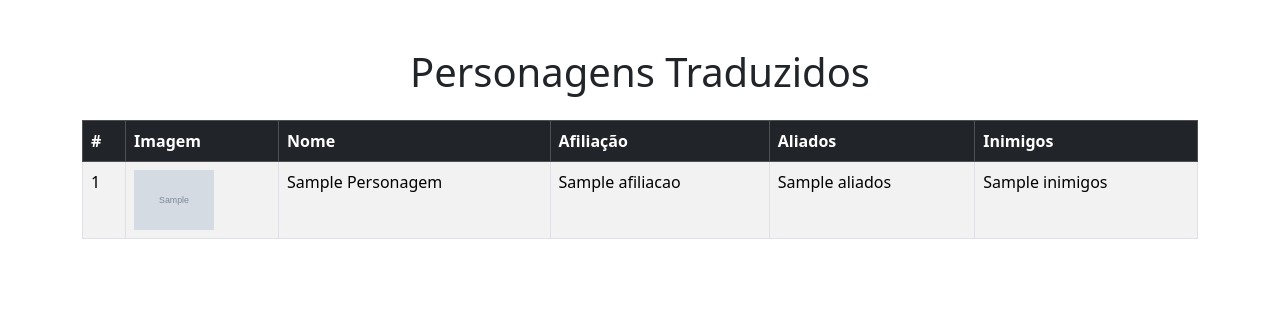
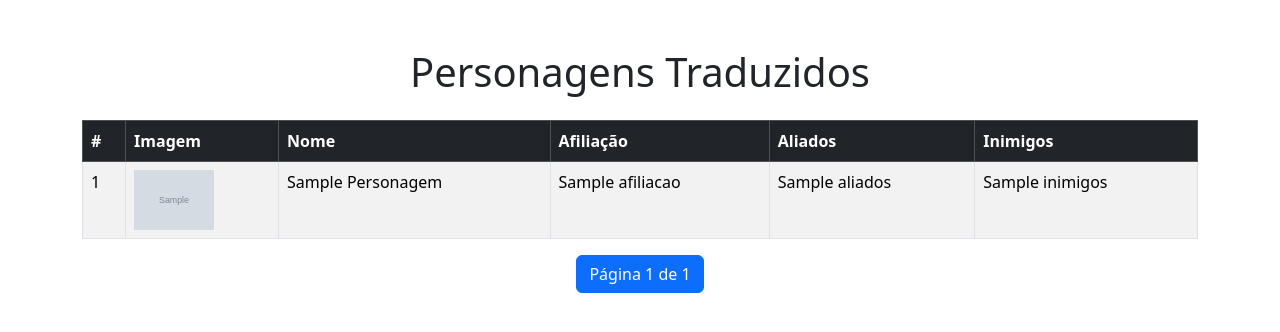
Before and after one commit to duducavalcanti/framework_django_python, a Django app: template framework_django_python_app/templates/personagens.html in a window 1280 px wide. Shown: the top 332 px of the page. Run offline with Django 5.2, Linux system fonts and the light colour scheme; the template is opened without the code that fills it: most values are stand-ins (such as "Sample title", 1, 10 or a date in 2020); grey boxes marked "Sample" are stand-in pictures; some libraries are stand-ins or nearby versions.

Commit message:
Adiciona paginação de personagens com Django Paginator

```diff
--- a/framework_django_python_app/templates/personagens.html
+++ b/framework_django_python_app/templates/personagens.html
@@ -26,9 +26,9 @@
           </tr>
         </thead>
         <tbody>
-          {% for personagem in personagens %}
+          {% for personagem in page_obj %}
           <tr>
-            <td>{{ forloop.counter }}</td>
+            <td>{{ page_obj.start_index|add:forloop.counter0 }}</td>
 
             <td>
               <img
@@ -49,6 +49,47 @@
           {% endfor %}
         </tbody>
       </table>
+      <nav aria-label="Paginação">
+        <ul class="pagination justify-content-center">
+          {% if page_obj.has_previous %}
+          <li class="page-item">
+            <a class="page-link" href="?page=1">Primeira</a>
+          </li>
+
+          <li class="page-item">
+            <a
+              class="page-link"
+              href="?page={{ page_obj.previous_page_number }}"
+            >
+              Anterior
+            </a>
+          </li>
+          {% endif %}
+
+          <li class="page-item active">
+            <span class="page-link">
+              Página {{ page_obj.number }} de {{ page_obj.paginator.num_pages }}
+            </span>
+          </li>
+
+          {% if page_obj.has_next %}
+          <li class="page-item">
+            <a class="page-link" href="?page={{ page_obj.next_page_number }}">
+              Próxima
+            </a>
+          </li>
+
+          <li class="page-item">
+            <a
+              class="page-link"
+              href="?page={{ page_obj.paginator.num_pages }}"
+            >
+              Última
+            </a>
+          </li>
+          {% endif %}
+        </ul>
+      </nav>
     </div>
     <script src="{% static 'js/bootstrap.min.js' %}"></script>
   </body>
```
Also changed, not shown: framework_django_python_app/views.py (+11 -1 lines).
